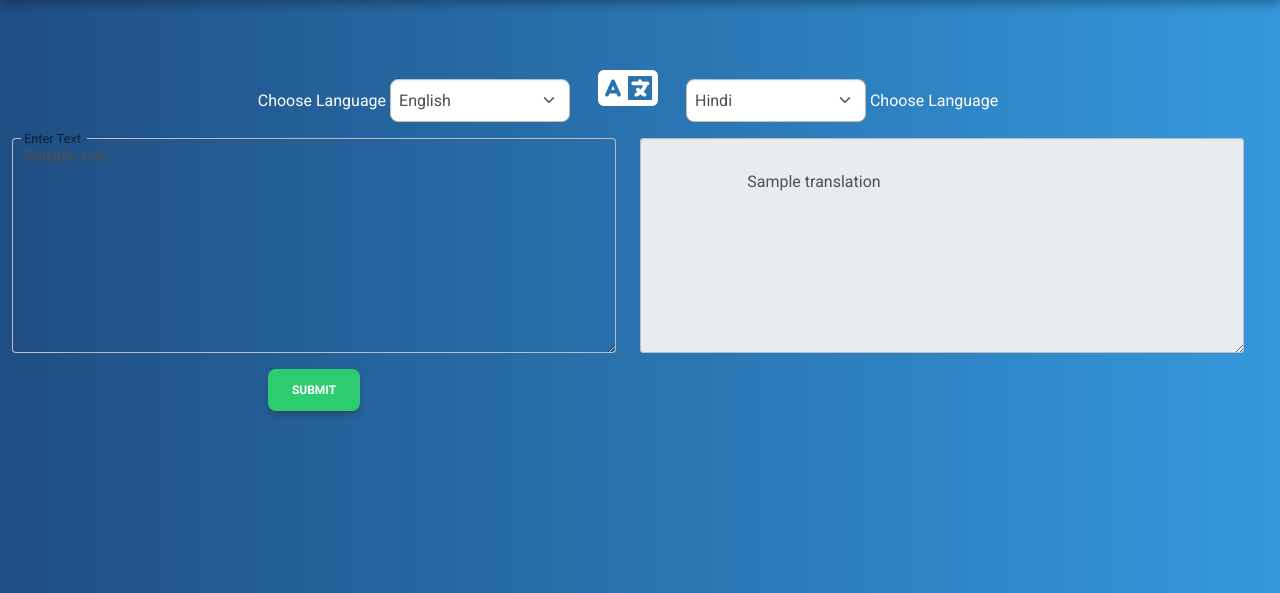
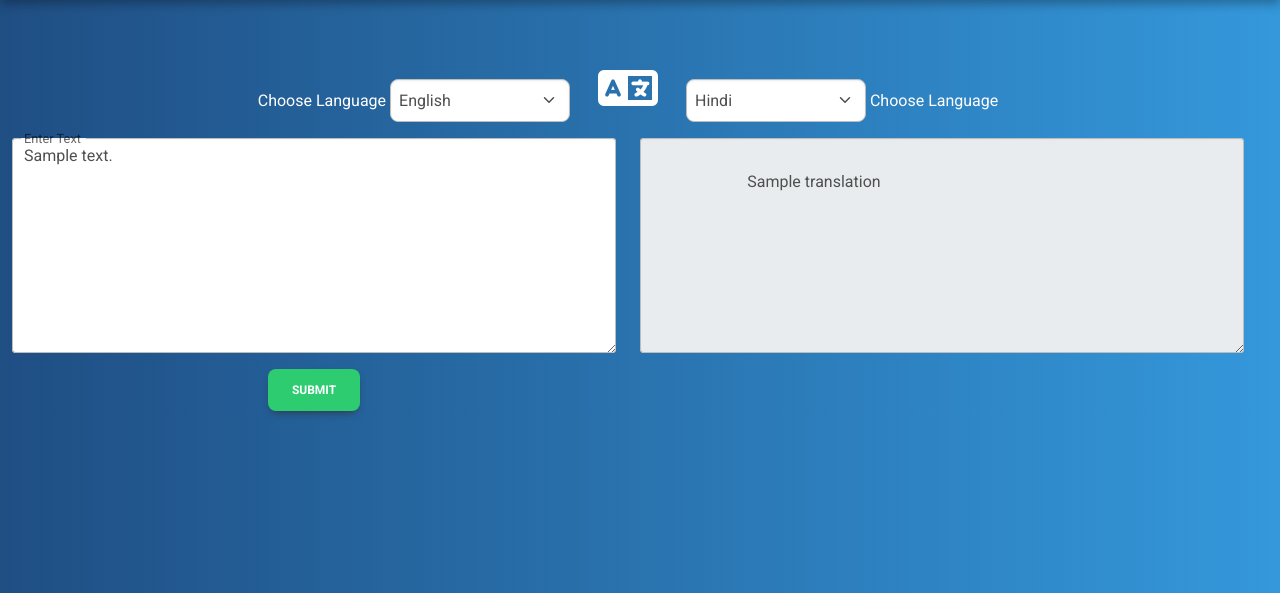
Before and after one commit to Venkat-Kowshik/FAQ, a Django app: template FAQ/translator/translator/app/templates/home.html in a window 1280 px wide. Shown: the part 78-671 px from the top of the page. Run offline with Django 5.2, Linux system fonts and the light colour scheme; the template is opened without the code that fills it: most values are stand-ins (such as "Sample title", 1, 10 or a date in 2020); some libraries are stand-ins or nearby versions.

Commit message:
UI Element Connections

```diff
--- a/FAQ/translator/translator/app/templates/home.html
+++ b/FAQ/translator/translator/app/templates/home.html
@@ -122,7 +122,7 @@
 
         <div class="col-6">
             <div class="form-outline inline-block">
-                <textarea id="translate" name="translate" class="form-control" rows="8">{{ text_to_translate }}</textarea>
+                <textarea id="translate" style="background-color: #ffffff;" name="translate" class="form-control" rows="8">{{ text_to_translate }}</textarea>
                 <label class="form-label" for="textAreaExample2">Enter Text</label>
             </div>
             <button id="btn" type="submit" class="btn btn-dark mt-3" onclick="submitForm()">
```
